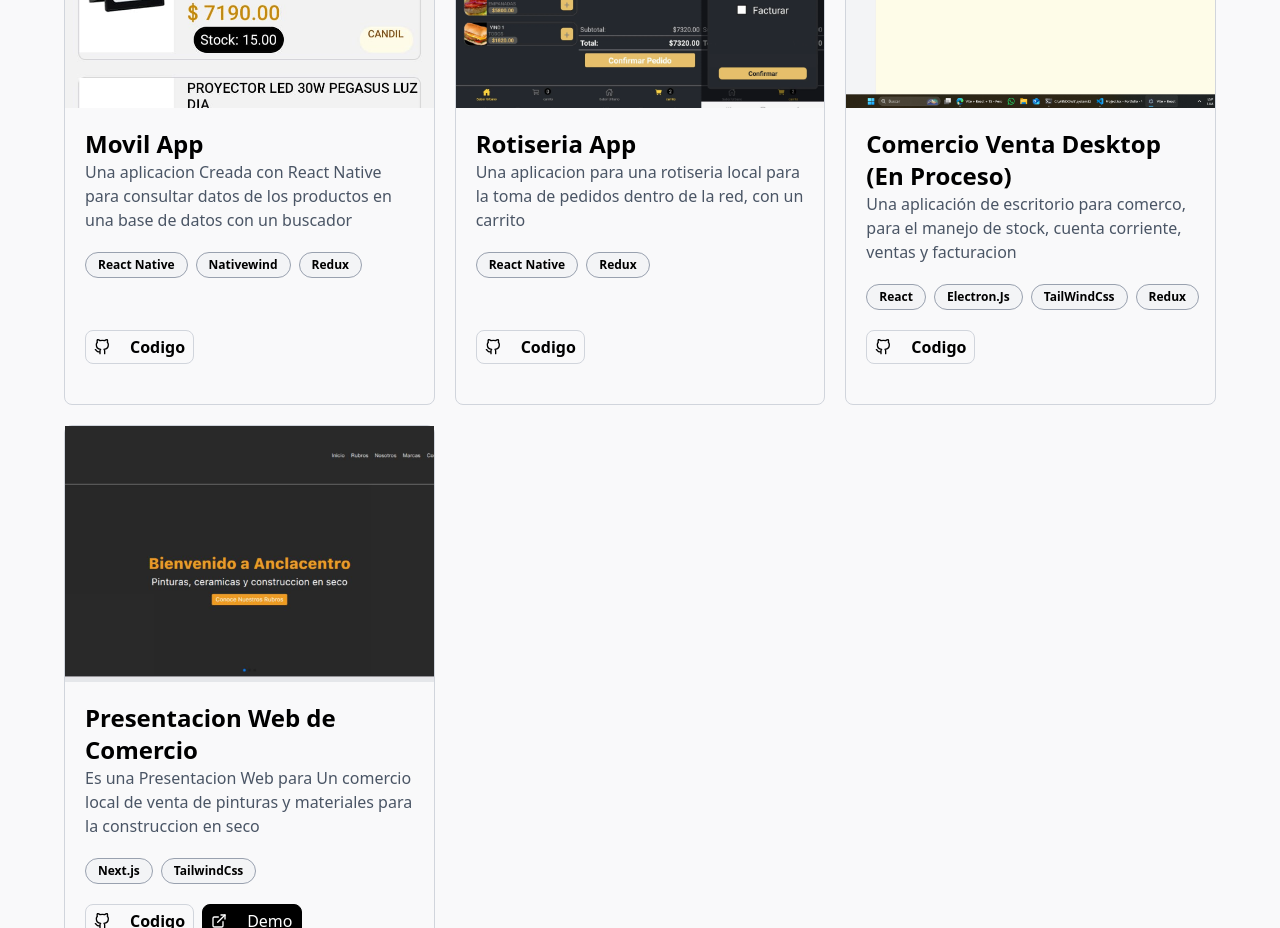
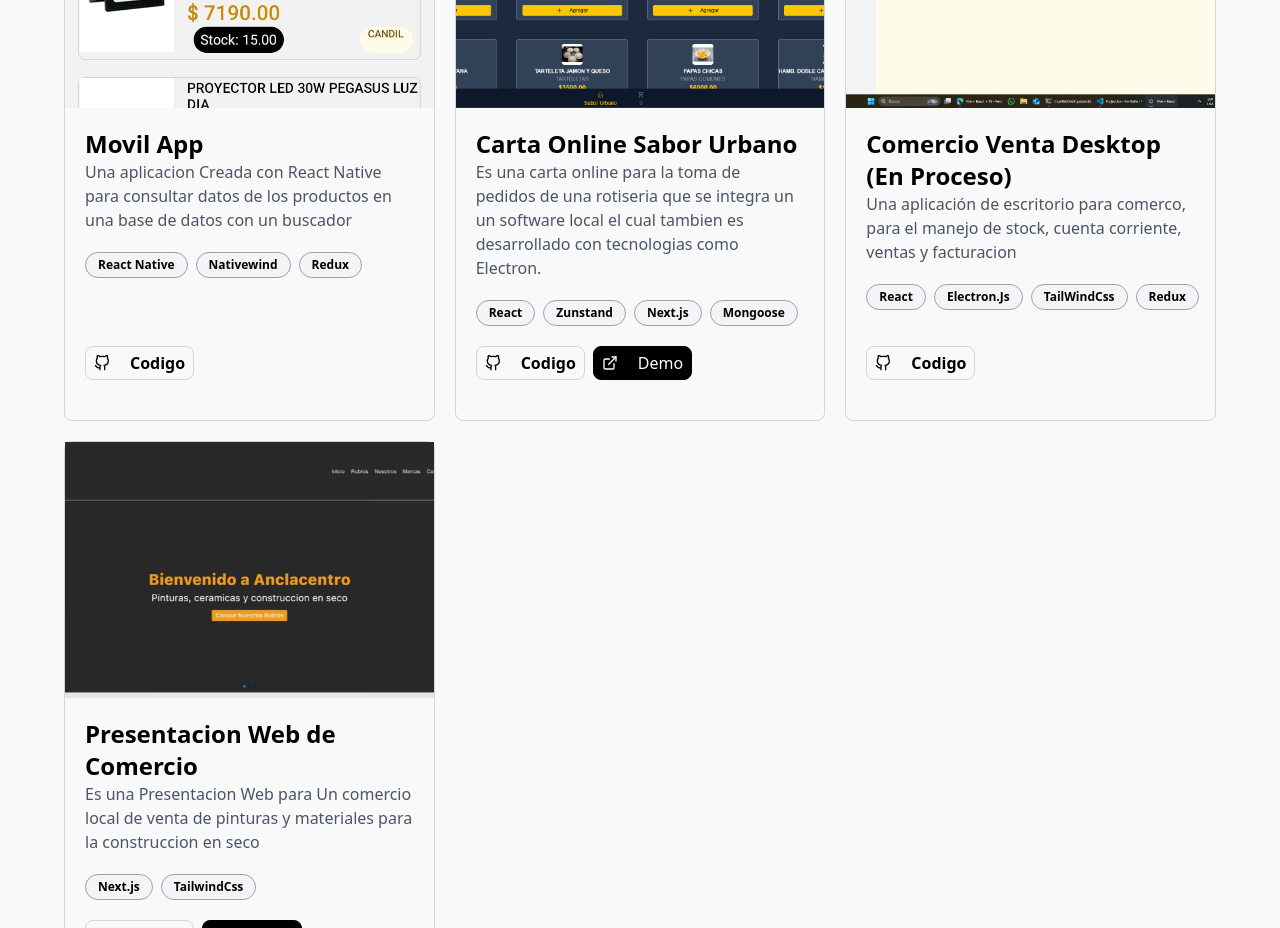
Before and after one commit to Pelusasasasa/Portfolio, a React (Vite) app: page / in a window 1280 px wide. Shown: the part 2560-3488 px from the top of the page. Built offline with nearby package versions, Linux system fonts and the light colour scheme.

Commit message:
Agregue el proyecto de la carta online

```diff
--- a/src/components/Project.tsx
+++ b/src/components/Project.tsx
@@ -10,8 +10,8 @@ export const Project = () => {
         <div className="mx-auto mt-12 max-w-6xl">
             <div className="grid grid-cols-1 md:grid-cols-2 lg:grid-cols-3 gap-5">
                 <ProjectCard img="/assets/MovilApp.jpg" titulo="Movil App" descripcion="Una aplicacion Creada con React Native para consultar datos de los productos en una base de datos con un buscador" tecnologias={['React Native', 'Nativewind', 'Redux']} github="https://github.com/Pelusasasasa/Electro-Avenida/tree/main/movil"/>
-                <ProjectCard img="/assets/Rotiseria.webp" titulo="Rotiseria App" descripcion="Una aplicacion para una rotiseria local para la toma de pedidos dentro de la red, con un carrito" tecnologias={['React Native', 'Redux']} github="https://github.com/Pelusasasasa/RotiseriaDesktop/tree/main/appMovil"/>
-                <ProjectCard img="/assets/Comercio.png" titulo="Comercio Venta Desktop (En Proceso)" descripcion="Una aplicación de escritorio para comerco, para el manejo de stock, cuenta corriente, ventas y facturacion" tecnologias={['React', 'Electron.Js', 'TailWindCss', 'Redux']} github="asd"/>
+                <ProjectCard img="/assets/Rotiseria.webp" titulo="Carta Online Sabor Urbano" descripcion="Es una carta online para la toma de pedidos de una rotiseria que se integra un un software local el cual tambien es desarrollado con tecnologias como Electron." tecnologias={['React', 'Zunstand', 'Next.js', 'Mongoose']} github="https://github.com/Pelusasasasa/RotiseriaDesktop/tree/main/appMovil" demo="https://www.saborurbanochajari.com.ar/"/>
+                <ProjectCard img="/assets/Comercio.png" titulo="Comercio Venta Desktop (En Proceso)" descripcion="Una aplicación de escritorio para comerco, para el manejo de stock, cuenta corriente, ventas y facturacion" tecnologias={['React', 'Electron.Js', 'TailWindCss', 'Redux']} github="https://github.com/Pelusasasasa/comercio"/>
                 <ProjectCard img="/assets/Anclacentro.webp" titulo="Presentacion Web de Comercio" descripcion="Es una Presentacion Web para Un comercio local de venta de pinturas y materiales para la construccion en seco" tecnologias={['Next.js', 'TailwindCss']} github="https://github.com/Pelusasasasa/Anclaflex-web" demo='https://anclacentrochajari.com.ar'/>
             </div>
         </div>
--- a/src/components/ProjectCard.tsx
+++ b/src/components/ProjectCard.tsx
@@ -12,7 +12,6 @@ interface Props {
 };
 
 export const ProjectCard = ({titulo, img = '/assets/placeholder.svg' , descripcion, tecnologias, github, demo}: Props) => {
-    console.log(github)
     const [modalImagen, setModalImagen] = useState<boolean>(false);
 
   return (
```
Also changed, not shown: public/assets/Rotiseria.webp.
